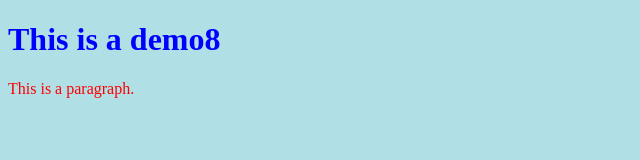
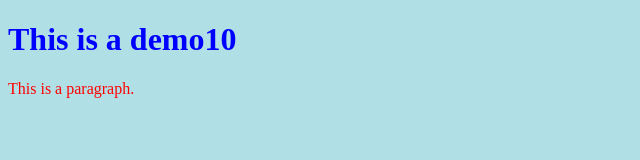
Before and after one commit to Sairambalusu/demo5, a plain HTML site: page index.html in a window 1280 px wide. Shown: the full height of the page, 0-640 px from the left. Drawn offline with Linux system fonts and the light colour scheme.

Commit message:
Update index.html

```diff
--- a/index.html
+++ b/index.html
@@ -9,7 +9,7 @@
 </head>
 <body>
 
-<h1>This is a demo8</h1>
+<h1>This is a demo10</h1>
 <p>This is a paragraph.</p>
 
 </body>
```
